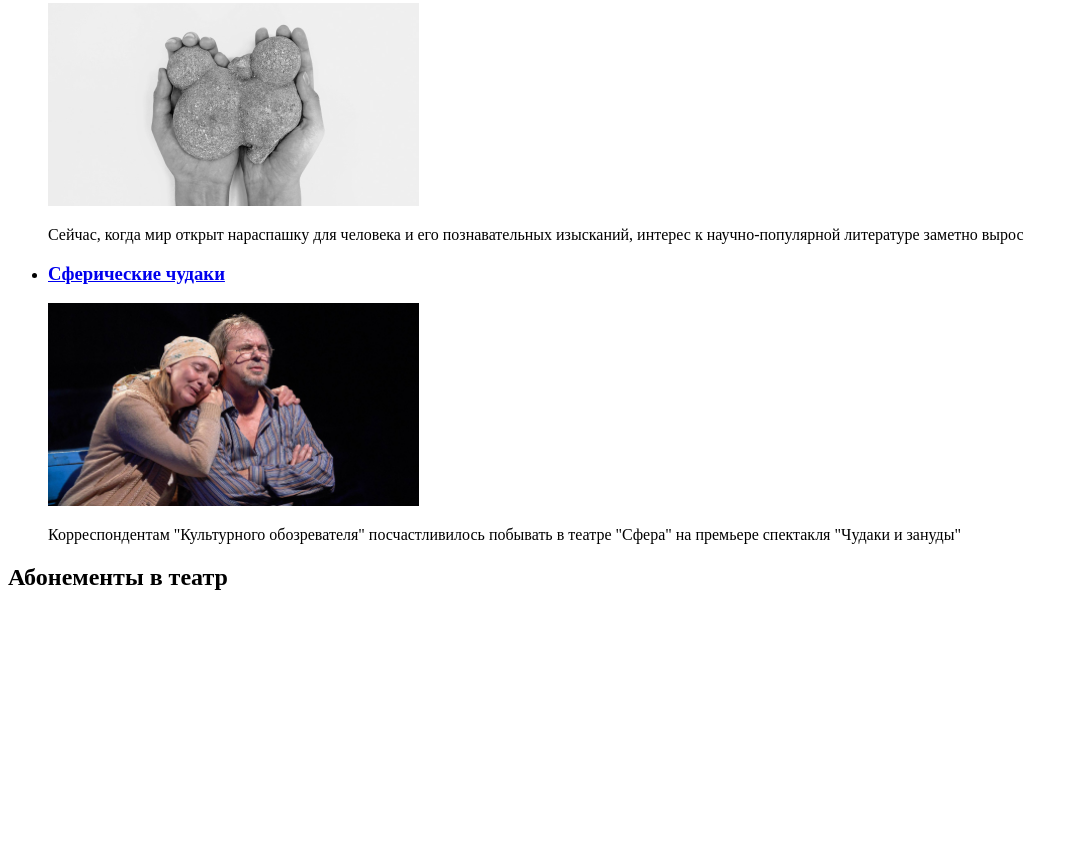
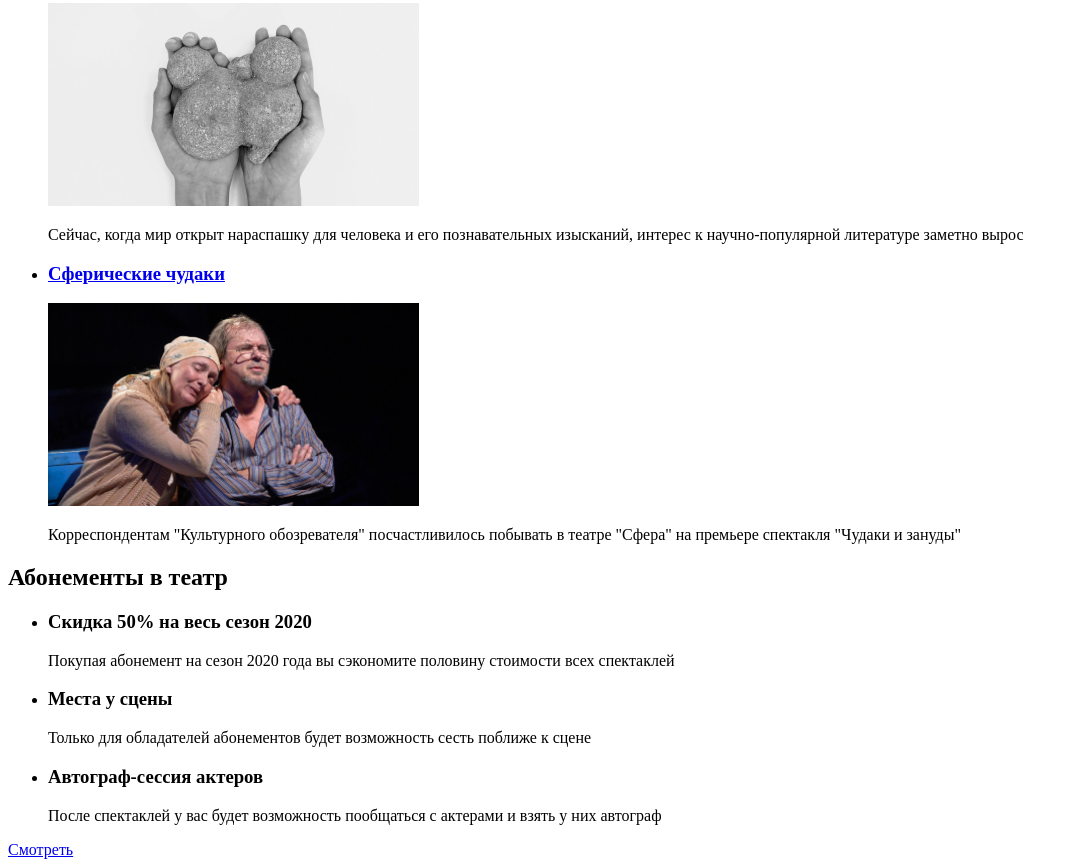
Before and after one commit to lallamilagro/Underwater_hotel, a plain HTML site: page index.html in a window 1280 px wide. Shown: the part 1214-2081 px from the top of the page, without its empty margins (0-1078 px from the left). Before the commit the page ends 1825 px from the top, so only its background shows below. Drawn offline with Linux system fonts and the light colour scheme.

Commit message:
Markup promo section

```diff
--- a/index.html
+++ b/index.html
@@ -80,6 +80,21 @@
         </section>
         <section class="promo">
             <h2>Абонементы в театр</h2>
+            <ul class="promo-list">
+                <li class="promo-item">
+                    <h3>Скидка 50% на весь сезон 2020</h3>
+                    <p>Покупая абонемент на сезон 2020 года вы сэкономите половину стоимости всех спектаклей</p>
+                </li>
+                <li class="promo-item">
+                    <h3>Места у сцены</h3>
+                    <p>Только для обладателей абонементов будет возможность сесть поближе к сцене</p>
+                </li>
+                <li class="promo-item">
+                    <h3>Автограф-сессия актеров</h3>
+                    <p>После спектаклей у вас будет возможность пообщаться с актерами и взять у них автограф</p>
+                </li>
+            </ul>
+            <a href="#">Смотреть</a>
         </section>
     </main>
     <footer class="main-footer">
```
